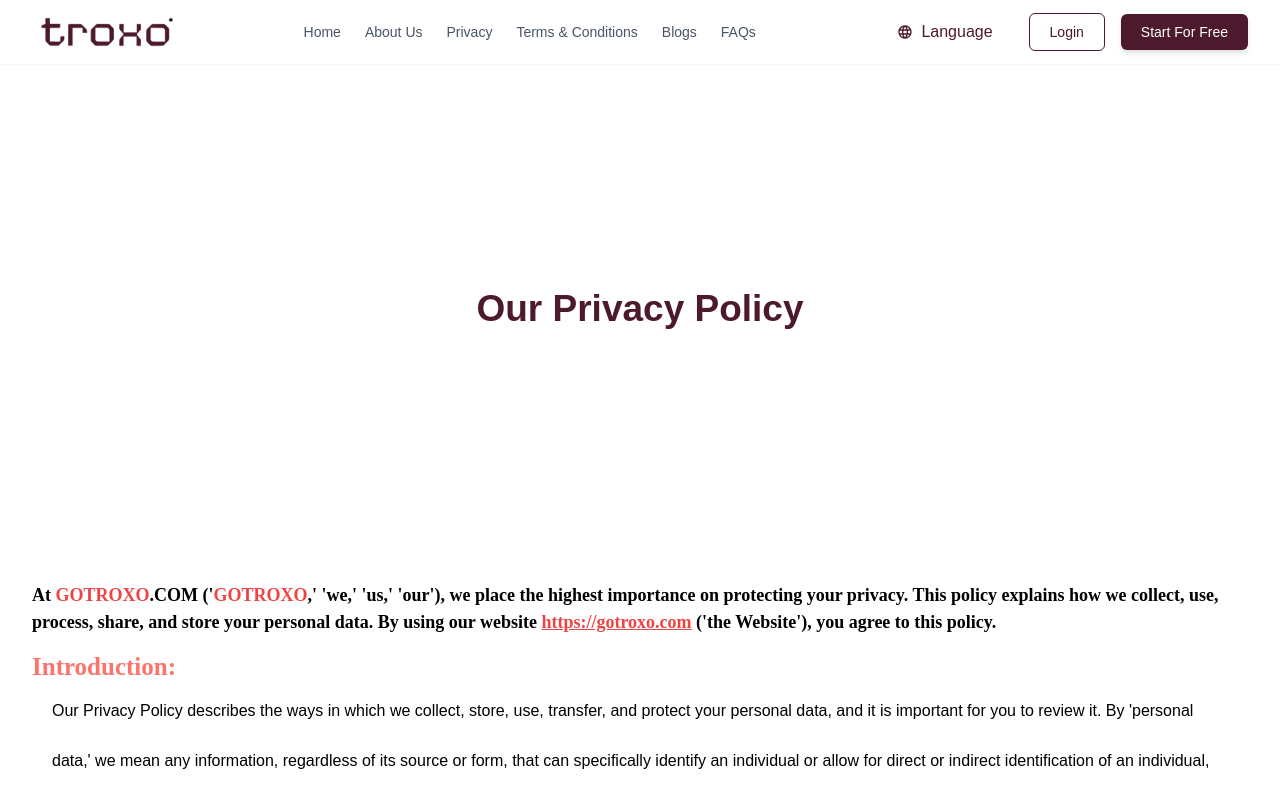
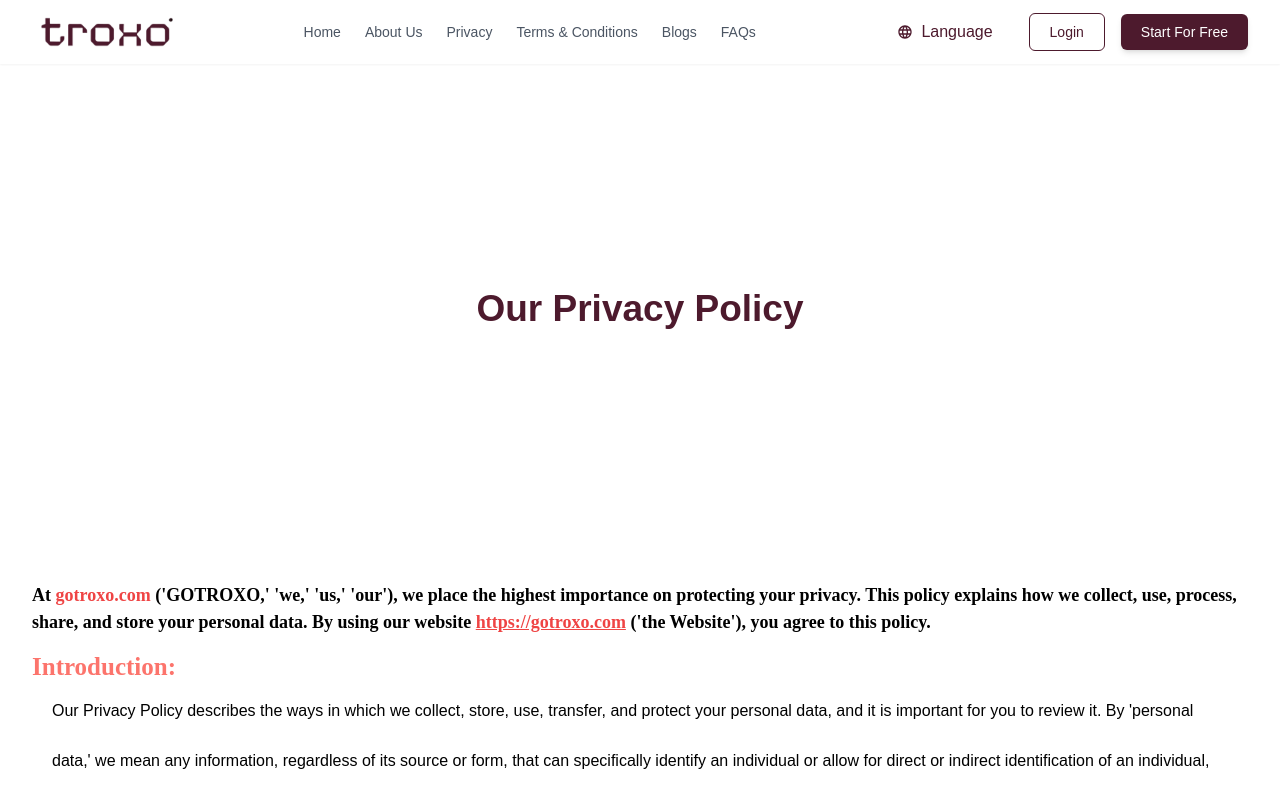
Before and after one commit to 7-elmy/TROXO, a React (Vite) app: page /privacy in a window 1280 px wide. Shown: the top 800 px of the page. Built offline with nearby package versions, Linux system fonts and the light colour scheme.

Commit message:
qwerhgfhgfgfgupdate-741

```diff
--- a/src/Components/Privacy/Privacy.jsx
+++ b/src/Components/Privacy/Privacy.jsx
@@ -15,13 +15,13 @@
     const domainRegex = /\bGOTROXO\b/gi;
     const urlRegex = /https:\/\/gotroxo\.com\b/gi;
     const staticUrl = '<a href="https://gotroxo.com" target="_blank" rel="noopener noreferrer" class="text-red-500 underline">https://gotroxo.com</a>';
-    const staticDomain = '<span class="text-red-500">GOTROXO</span>';
+    const staticDomain = '<span class="text-red-500">gotroxo.com</span>';
     // Replace patterns with colored spans or anchor tags
     return text
       .replace(emailRegex, '<span class="text-red-500">$1</span>')
       // .replace(domainRegex, '<span class="text-red-500">$&</span>')  // Change color of "GOTROXO"
       .replaceAll("https://gotroxo.com", staticUrl)
-      .replaceAll("GOTROXO", staticDomain);
+      .replaceAll("GOTROXO.COM", staticDomain);
   };
 
 
```
